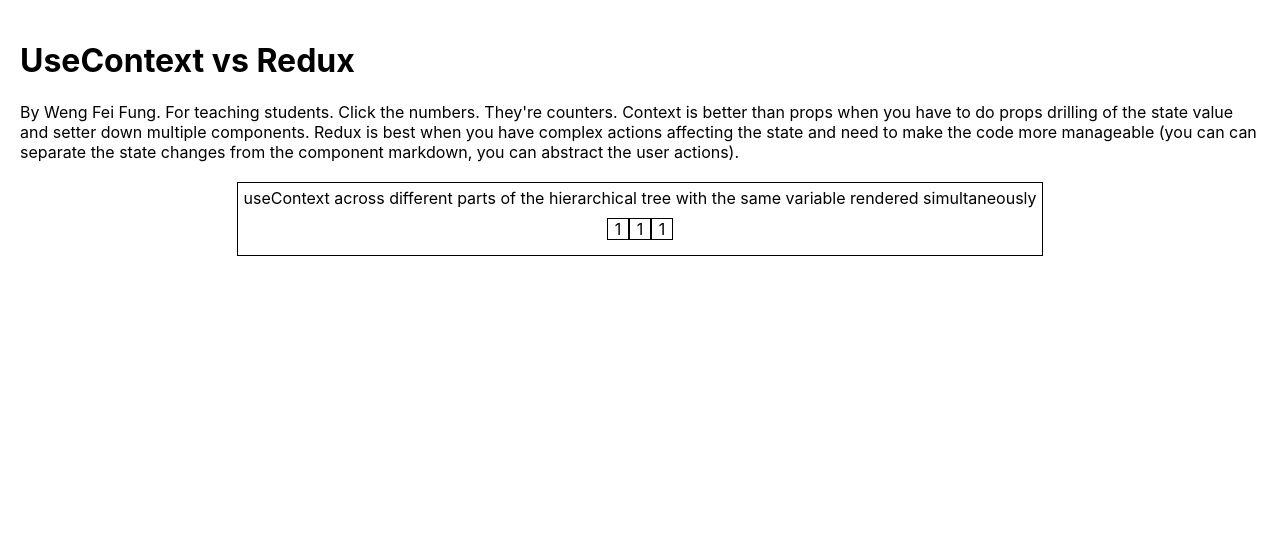
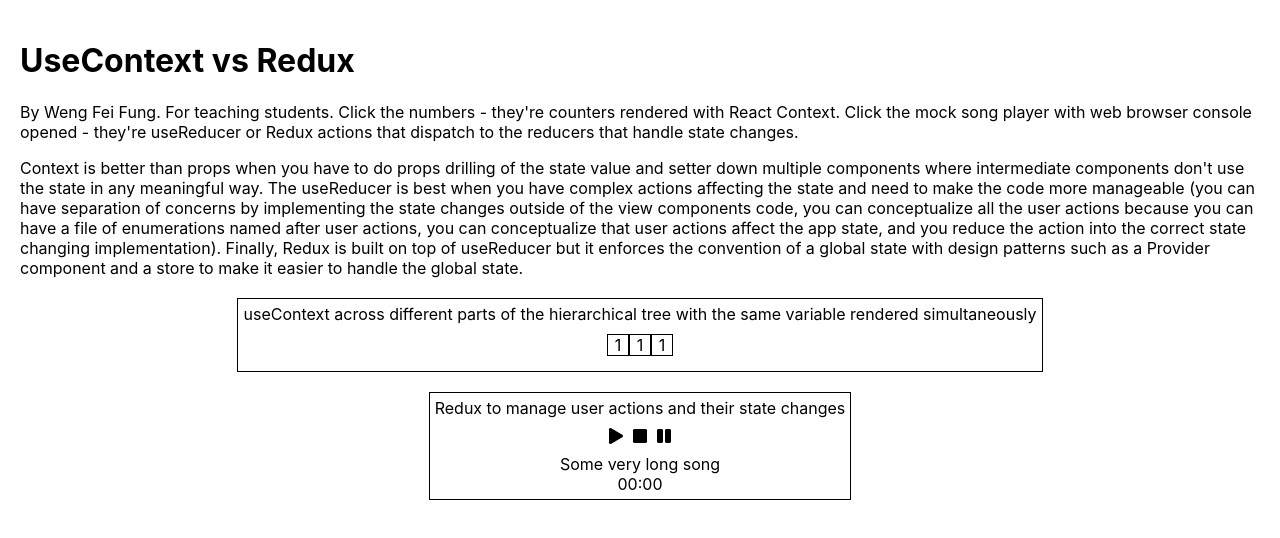
Before and after one commit to Siphon880gh/weng-teaches-react-states--context-reducers-redux, a React (Create React App) app: page / in a window 1280 px wide. Shown: the top 538 px of the page. Built offline with nearby package versions, Linux system fonts and the light colour scheme.

Commit message:
Better explanation at App.js

```diff
--- a/public/index.html
+++ b/public/index.html
@@ -24,6 +24,7 @@
       work correctly both with client-side routing and a non-root public URL.
       Learn how to configure a non-root public URL by running `npm run build`.
     -->
+    <link rel="stylesheet" href="//cdnjs.cloudflare.com/ajax/libs/font-awesome/5.13.1/css/all.min.css">
     <title>React App</title>
   </head>
   <body>
--- a/src/App.js
+++ b/src/App.js
@@ -1,11 +1,14 @@
 import {Parent as SandboxUseContext} from "./sandboxUseContext/Parent"
+import SandboxRedux from "./sandboxRedux/Parent"
 
 function App() {
   return (
     <div style={{padding:"20px"}}>
       <h1>UseContext vs Redux</h1>
-      <p>By Weng Fei Fung. For teaching students. Click the numbers. They're counters. Context is better than props when you have to do props drilling of the state value and setter down multiple components. Redux is best when you have complex actions affecting the state and need to make the code more manageable (you can can separate the state changes from the component markdown, you can abstract the user actions).</p>
+      <p>By Weng Fei Fung. For teaching students. Click the numbers - they're counters rendered with React Context. Click the mock song player with web browser console opened - they're useReducer or Redux actions that dispatch to the reducers that handle state changes.</p>
+      <p>Context is better than props when you have to do props drilling of the state value and setter down multiple components where intermediate components don't use the state in any meaningful way. The useReducer is best when you have complex actions affecting the state and need to make the code more manageable (you can have separation of concerns by implementing the state changes outside of the view components code, you can conceptualize all the user actions because you can have a file of enumerations named after user actions, you can conceptualize that user actions affect the app state, and you reduce the action into the correct state changing implementation). Finally, Redux is built on top of useReducer but it enforces the convention of a global state with design patterns such as a Provider component and a store to make it easier to handle the global state.</p>
       <SandboxUseContext/>
+      <SandboxRedux/>
     </div>
   );
 }
--- /dev/null
+++ b/src/sandboxRedux/Child.js
@@ -0,0 +1,18 @@
+import "./Child.css";
+
+function Child() {
+    return (
+        <div style={{margin:"20px auto", width:"fit-content", border:"1px solid black", padding:"5px"}}>
+            <div style={{textAlign:"center"}}>Redux to manage user actions and their state changes</div>
+            <div style={{display:"flex", gap:"10px", justifyContent:"center", margin:"10px"}}>
+                <i className="fas fa-play" style={{cursor:"pointer"}}></i>
+                <i className="fas fa-stop" style={{cursor:"pointer"}}></i>
+                <i className="fas fa-pause" style={{cursor:"pointer"}}></i>
+            </div>
+            <div style={{width:"fit-content", margin:"0 auto"}}>Some very long song</div>
+            <div style={{width:"fit-content", margin:"0 auto"}}><span>00:00</span></div>
+        </div>
+    )
+}
+
+export default Child;
--- /dev/null
+++ b/src/sandboxRedux/Parent.js
@@ -0,0 +1,9 @@
+import SongPlayer from "./Child"
+
+function Parent() {
+    return (
+        <SongPlayer></SongPlayer>
+    )
+}
+
+export default Parent;
```
Also changed, not shown: src/sandboxRedux/Child.css (added).
